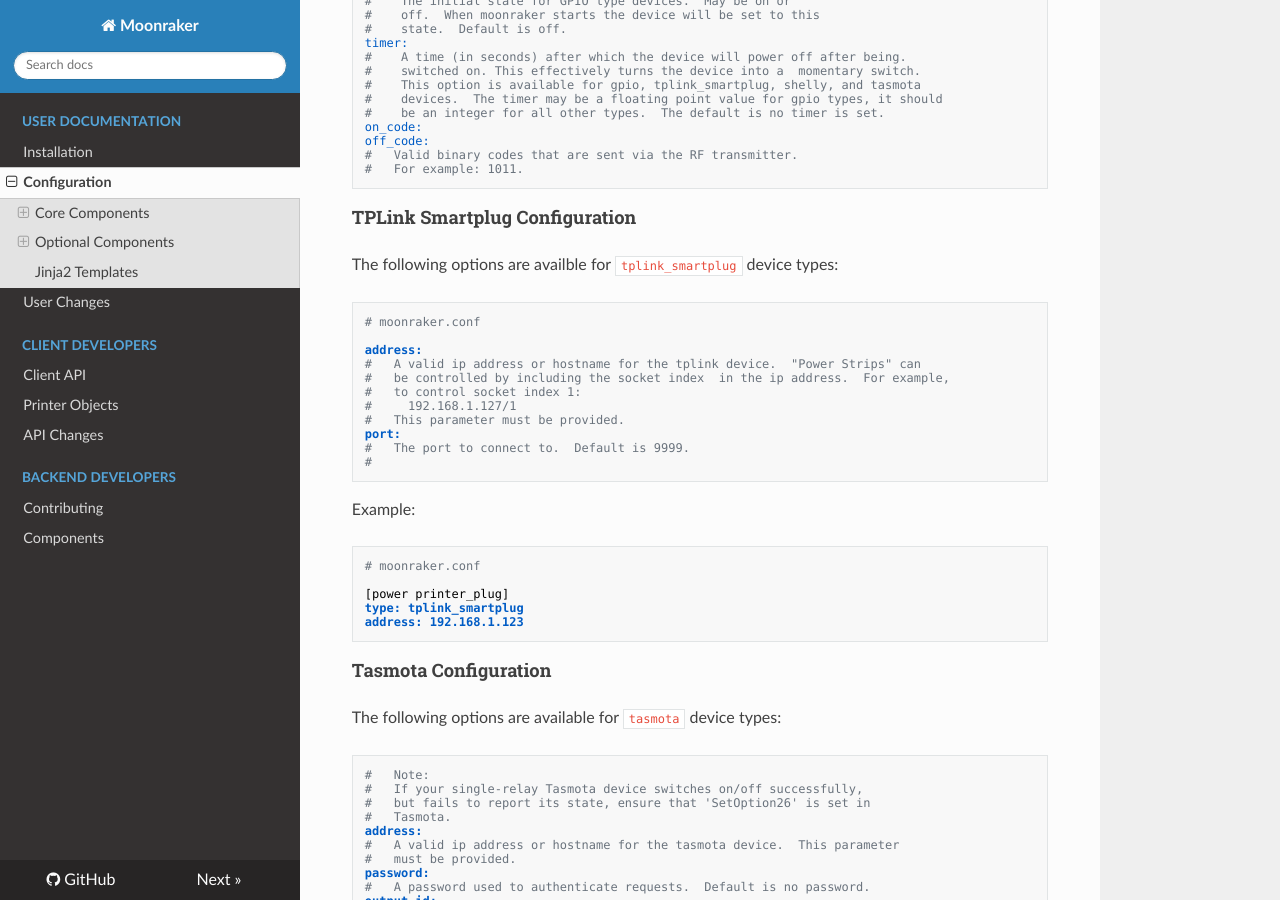
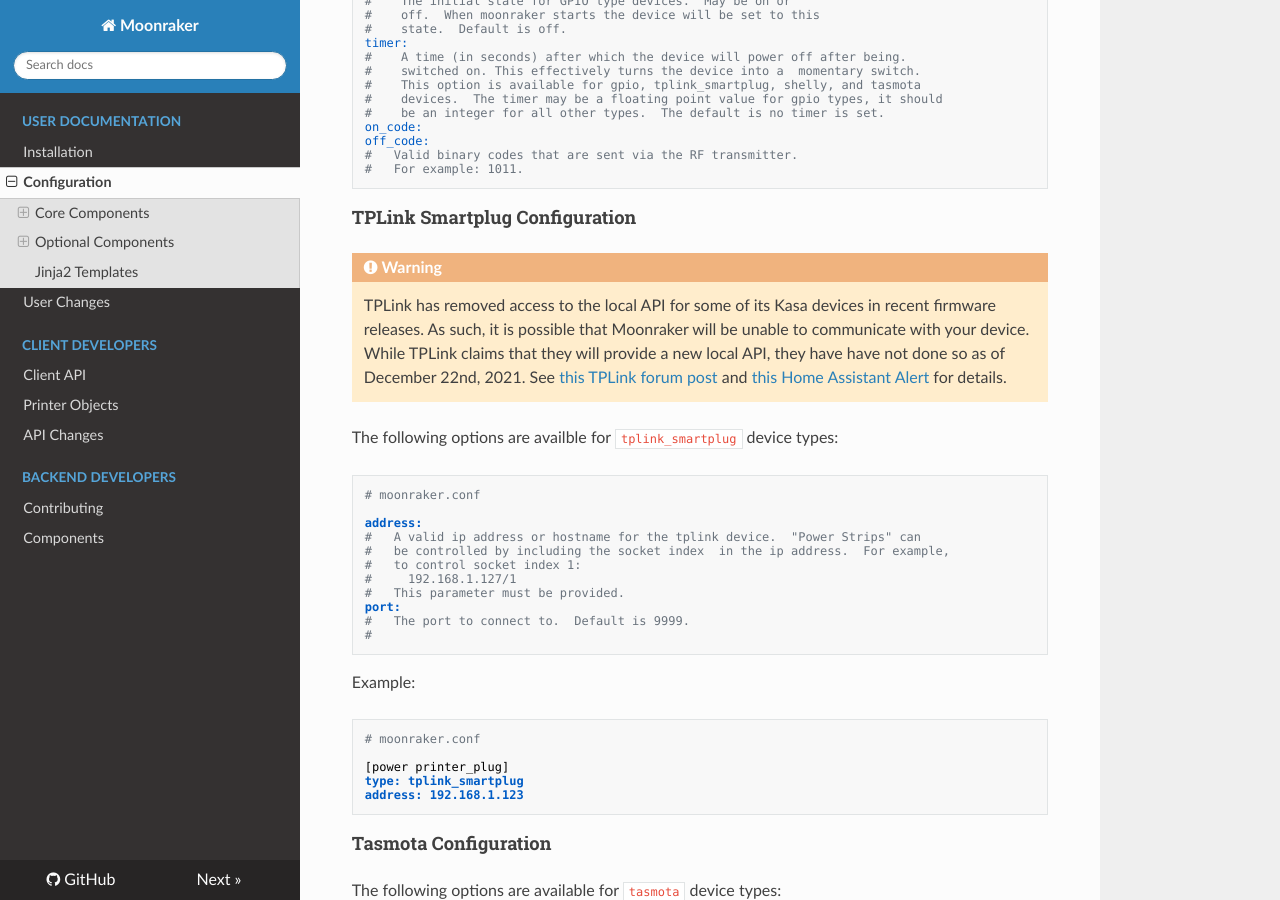
Before and after one commit to Marirossibn/moonraker, an MkDocs documentation site: the page built from docs/configuration.md, in a window 1280 px wide and 900 px high, scrolled down 7318 px. Built offline with MkDocs 1.6.1, drawn with Linux system fonts in a browser that asks for light colours; nearby versions of some CDN libraries.

Commit message:
docs: add a warning for tplink devices
Signed-off-by:  Eric Callahan <arksine.code@gmail.com>

````diff
--- a/docs/configuration.md
+++ b/docs/configuration.md
@@ -444,6 +444,16 @@
 ```
 
 #### TPLink Smartplug Configuration
+
+!!! Warning
+    TPLink has removed access to the local API for some of its Kasa devices
+    in recent firmware releases.  As such, it is possible that Moonraker
+    will be unable to communicate with your device.  While TPLink claims that
+    they will provide a new local API, they have have not done so as of
+    December 22nd, 2021.
+    See [this TPLink forum post](https://community.tp-link.com/en/smart-home/forum/topic/239364)
+    and [this Home Assistant Alert](https://alerts.home-assistant.io/#tplink.markdown)
+    for details.
 
 The following options are availble for `tplink_smartplug` device types:
 
````
